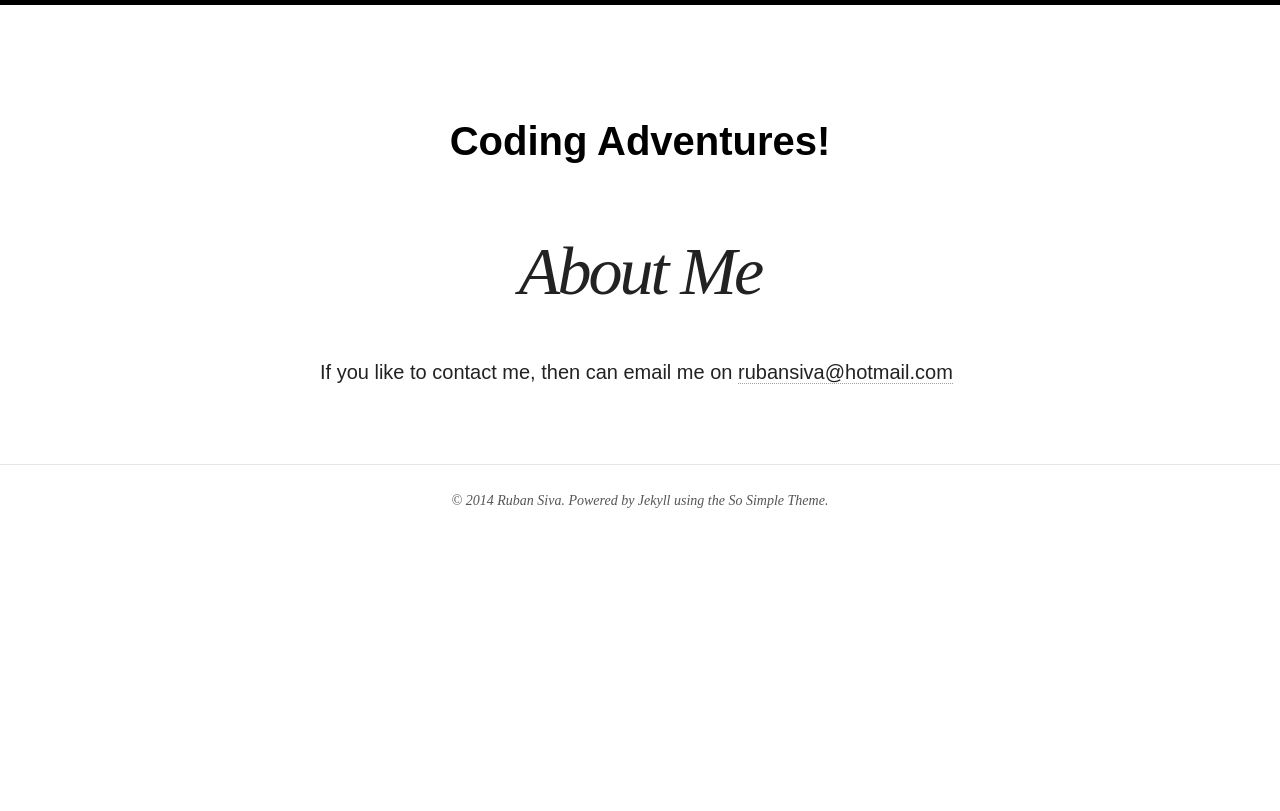
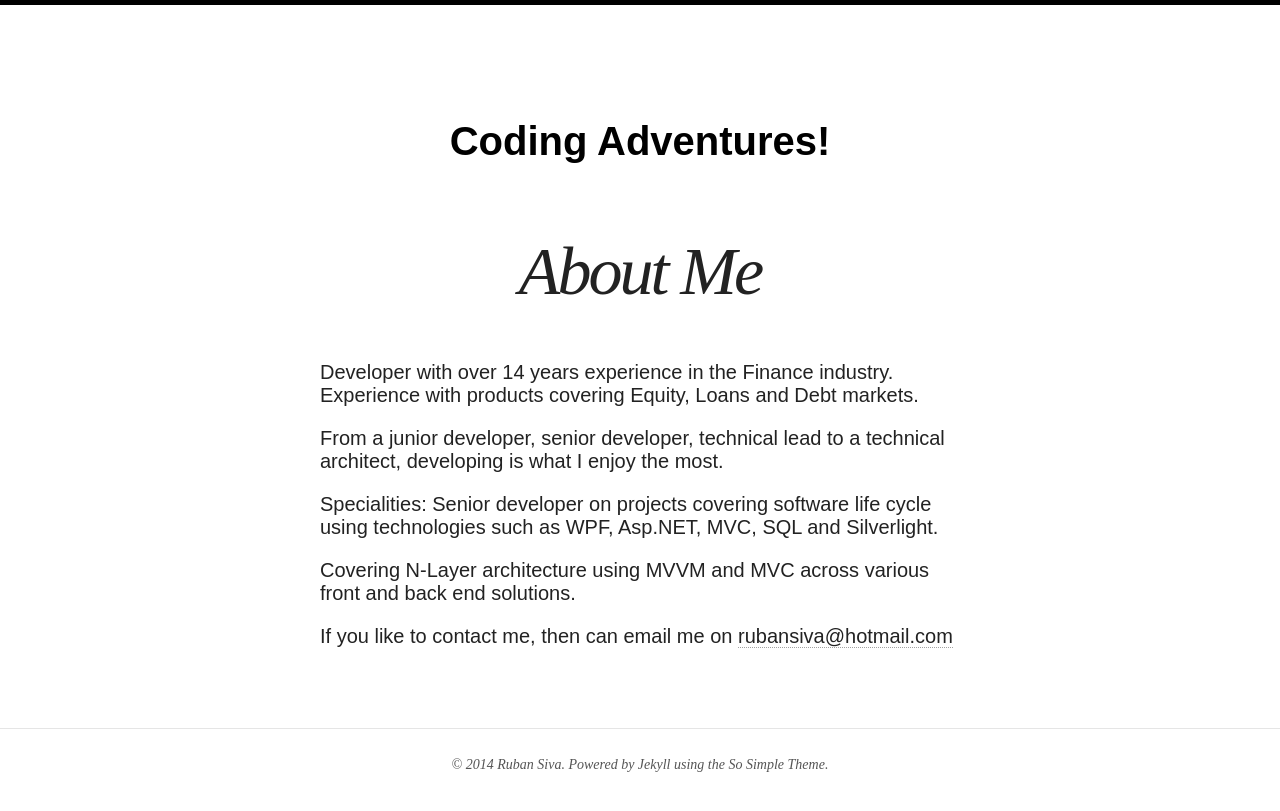
Before and after one commit to rubans/rubans.github.io, a Jekyll site: the page built from about.md, in a window 1280 px wide. Shown: the top 811 px of the page. Built offline with Jekyll 4.4.1, drawn with Linux system fonts in a browser that asks for light colours; nearby versions of some CDN libraries.

Commit message:
update blog

```diff
--- a/about.md
+++ b/about.md
@@ -4,4 +4,12 @@ permalink: /about/
 title: About Me
 ---
 
+Developer with over 14 years experience in the Finance industry. Experience with products covering Equity, Loans and Debt markets.
+
+From a junior developer, senior developer, technical lead to a technical architect, developing is what I enjoy the most.
+
+Specialities: Senior developer on projects covering software life cycle using technologies such as WPF, Asp.NET, MVC, SQL and Silverlight.
+
+Covering N-Layer architecture using MVVM and MVC across various front and back end solutions.
+
 If you like to contact me, then can email me on <{{ site.owner.email }}>
```
Also changed, not shown: 2 other files.
